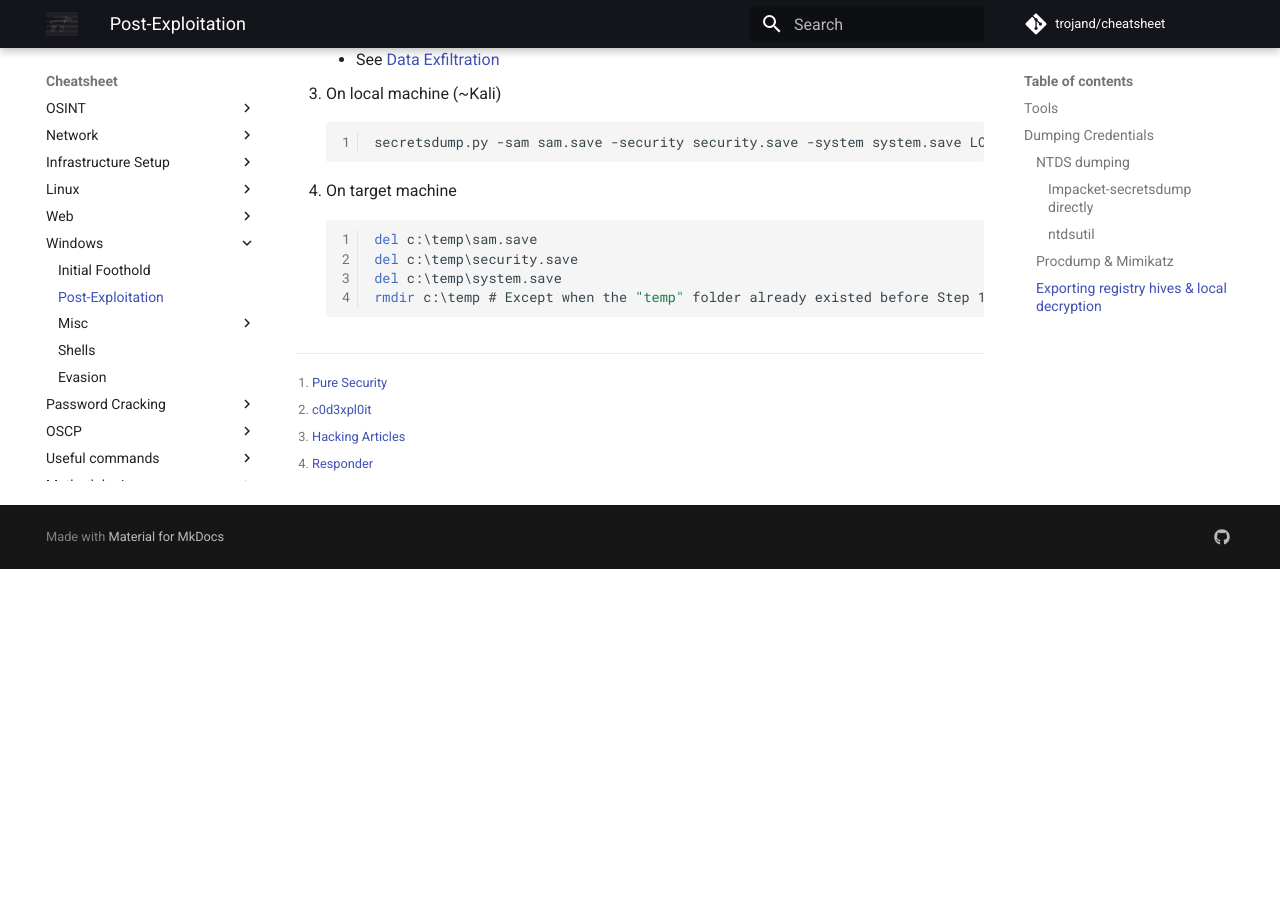
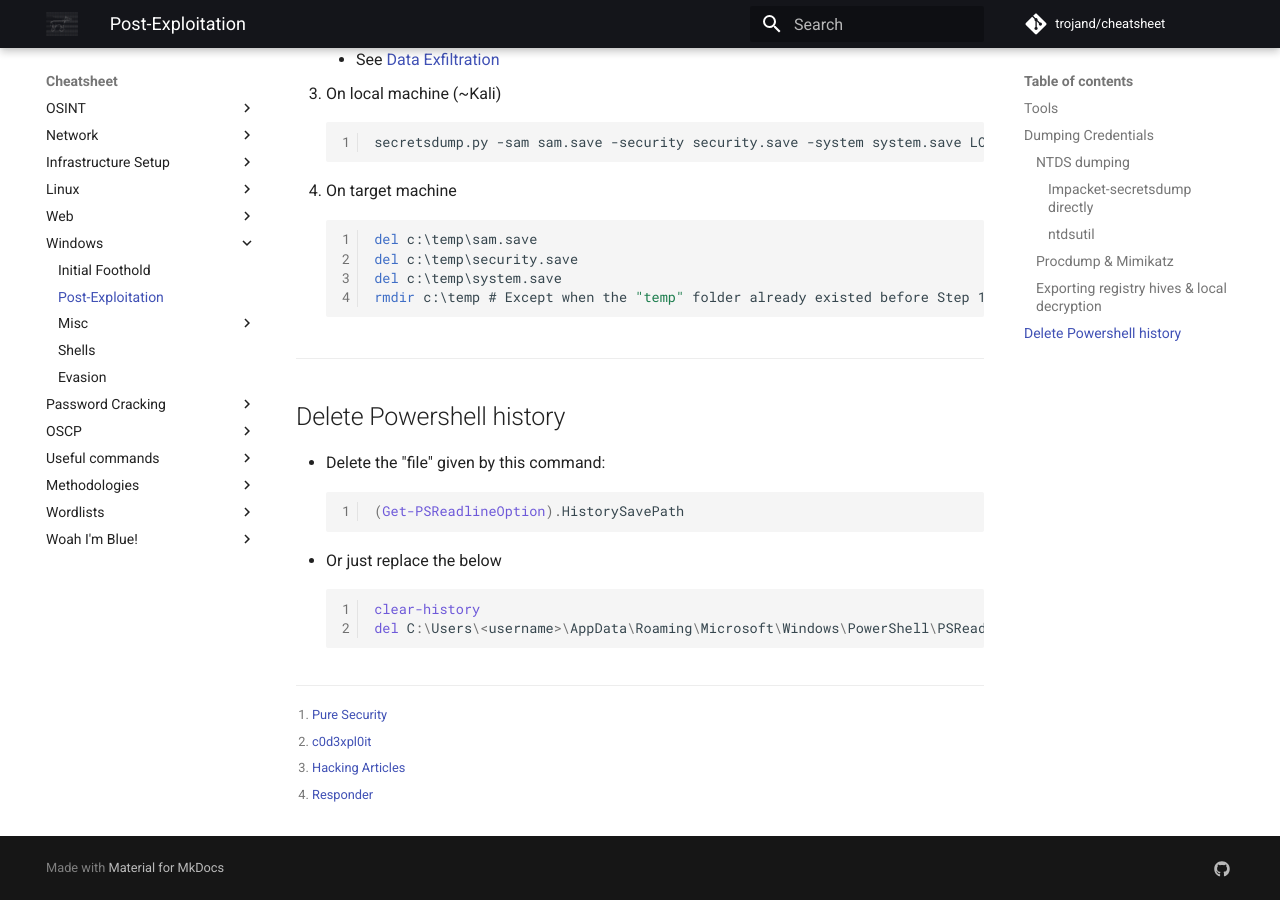
Before and after one commit to trojand/cheatsheet, an MkDocs documentation site: the page built from docs/Windows/Post_Exploitation.md, in a window 1280 px wide and 900 px high, scrolled down 1594 px. Built offline with MkDocs 1.6.1 and Material for MkDocs 9.7.7, drawn with Linux system fonts in a browser that asks for light colours; comment, search, counter and statistics services are not loaded; before the commit the page ends 2163 px from its top, so only the background shows below that.

Commit message:
Update Post_Exploitation.md

````diff
--- a/docs/Windows/Post_Exploitation.md
+++ b/docs/Windows/Post_Exploitation.md
@@ -74,7 +74,17 @@ Useful if AV cannot be disabled and does not block procdump.exe
     del c:\temp\system.save
     rmdir c:\temp # Except when the "temp" folder already existed before Step 1. # Check if there are other contents in the folder
     ```
-
+---
+## Delete Powershell history
+* Delete the "file" given by this command:
+    ```powershell
+    (Get-PSReadlineOption).HistorySavePath
+    ```
+* Or just replace the <username> below
+    ```powershell
+    clear-history
+    del C:\Users\<username>\AppData\Roaming\Microsoft\Windows\PowerShell\PSReadline\ConsoleHost_history.txt
+    ```
 
 
 [^1]: [Pure Security](https://pure.security/dumping-windows-credentials/)
````
